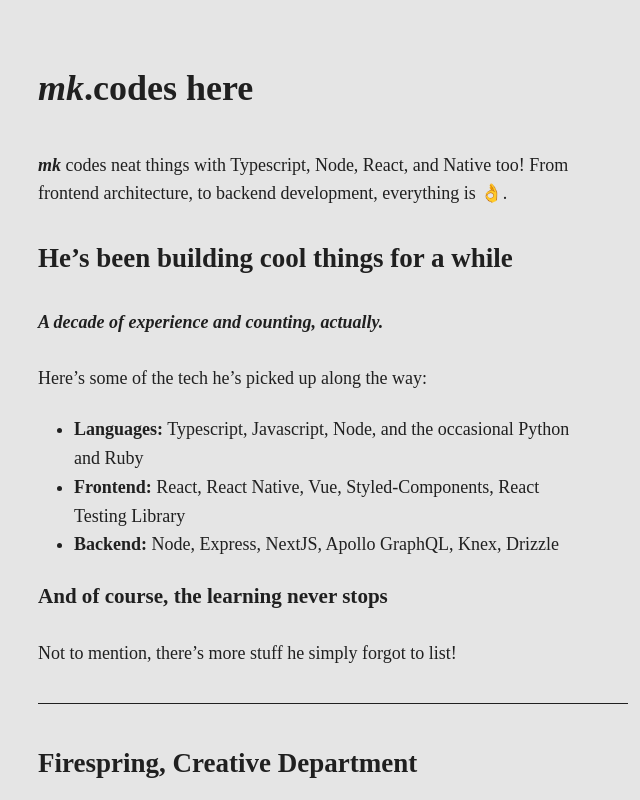
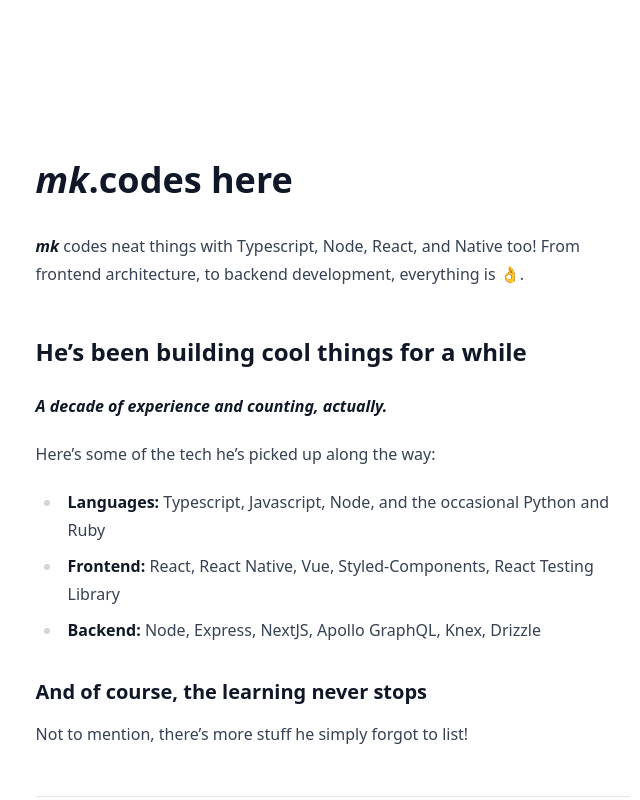
Before and after one commit to mkmakes/mkmakes.github.io, a Next.js app: page / in a window 1280 px wide. Shown: the top 800 px of the page, without its empty margins (307-947 px from the left). Built offline with nearby package versions, Linux system fonts and the light colour scheme.

Commit message:
use tailwind prose

```diff
--- a/src/app/globals.css
+++ b/src/app/globals.css
@@ -1,66 +1,2 @@
 @import "tailwindcss";
-
-:root {
-  --background: #e5e5e5;
-  --foreground: #202020;
-}
-
-@theme inline {
-  --color-background: var(--background);
-  --color-foreground: var(--foreground);
-  --font-sans: var(--font-geist-sans);
-  --font-mono: var(--font-geist-mono);
-}
-
-@media (prefers-color-scheme: dark) {
-  :root {
-    --background: #202020;
-    --foreground: #e5e5e5;
-  }
-}
-
-body {
-  background: var(--background);
-  color: var(--foreground);
-  font-family: 'Times New Roman', Times, serif;
-  margin-left: auto;
-  margin-right: auto;
-  max-width: 650px;
-  line-height: 1.6;
-  font-size: 18px;
-  padding: 40px 30px;
-}
-
-h1,
-h2,
-h3 {
-  line-height: 1.2;
-  padding: 0.75em 0;
-  font-weight: bold;
-}
-
-h1 {
-  font-size: 2em;
-}
-
-h2 {
-  font-size: 1.5em;
-}
-
-h3 {
-  font-size: 1.17em;
-}
-
-p {
-  padding: 0.75em 0;
-}
-
-ol, ul, menu {
-  list-style: initial;
-  padding: 0.5em 2em;
-}
-
-hr {
-  margin-top: 1.25em;
-  margin-bottom: 1.25em;
-}
+@plugin "@tailwindcss/typography";
--- a/src/app/layout.tsx
+++ b/src/app/layout.tsx
@@ -13,7 +13,7 @@
 }>) => {
   return (
     <html lang="en">
-      <body className="antialiased">{children}</body>
+      <body className="antialiased prose m-auto py-40">{children}</body>
     </html>
   );
 };
```
Also changed, not shown: package.json (+7 -6 lines), 2 other files (tests, documents, lock files or other folders).
